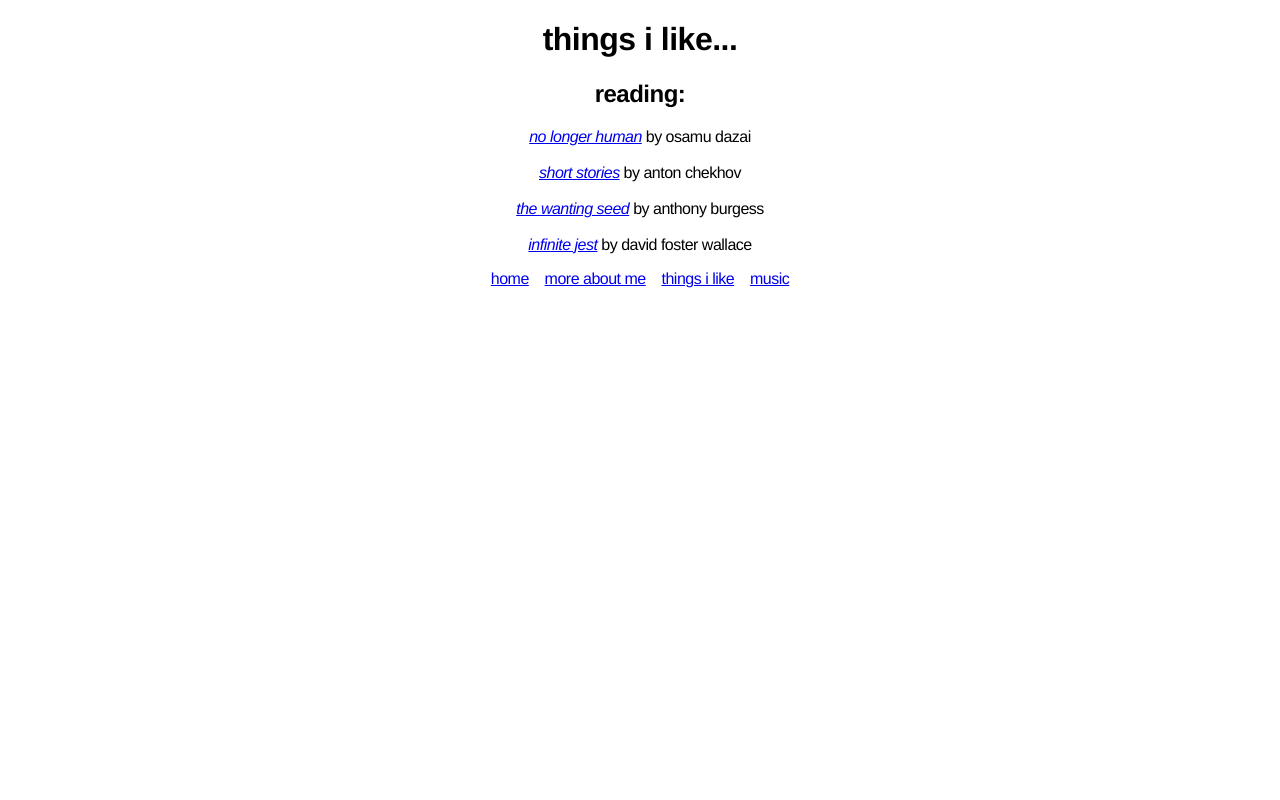
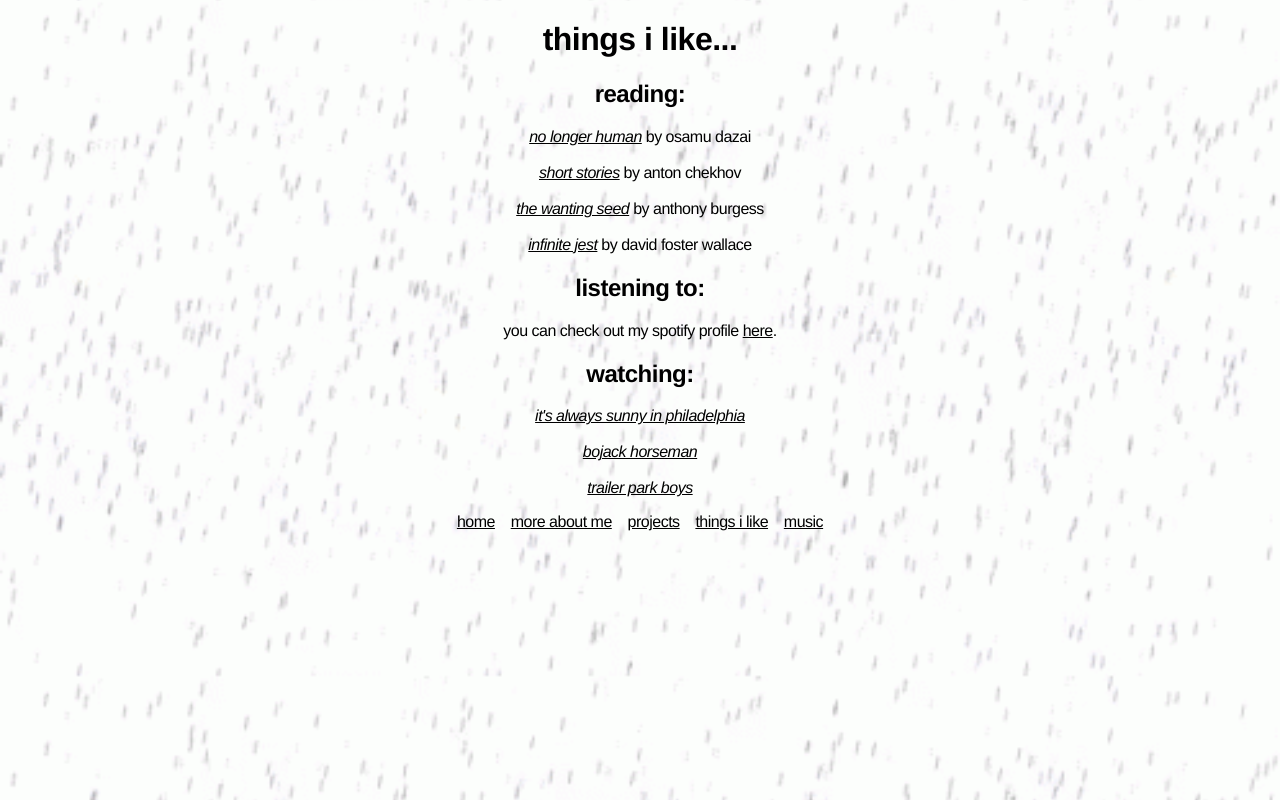
Before and after one commit to josephquismorio/joeyquismor.io, a plain HTML site: page thingsilike.html in a window 1280 px wide. Drawn offline with Linux system fonts and the light colour scheme.

Commit message:
Add files via upload

```diff
--- a/josephstyle.css
+++ b/josephstyle.css
@@ -12,3 +12,21 @@ body {
     text-align: center;
     bottom: 0px;
 }
+a:link {
+    color: black;
+  }
+
+  /* visited link */
+  a:visited {
+    color: black;
+  }
+
+  /* mouse over link */
+  a:hover {
+    color: grey;
+  }
+
+  /* selected link */
+  a:active {
+    color: grey;
+  }
--- a/thingsilike.html
+++ b/thingsilike.html
@@ -2,6 +2,7 @@
 <html>
 <head>
     <title>things i like - joey quismorio</title>
+    <link rel="shortcut icon" href="favicon.ico" type="image/x-icon">
 </head>
 <link href="./josephstyle.css" type="text/css" rel="stylesheet">
 <body>
@@ -21,8 +22,28 @@
     </div>
 </div>
 <div>
+    <h2>listening to:</h2>
+    <div>
+        <p>
+            you can check out my spotify profile <a href=https://open.spotify.com/user/cooljoey69?si=FCSTTrexT5a7Flq0UVtm3w target=_blank>here</a>.
+        </p>
+    </div>
+</div>
+<div>
+    <h2>watching:</h2>
+    <div>
+        <p>
+            <em><a href=https://www.hulu.com/series/2171423f-3326-4dfa-b193-b40494e60109 target=_blank>it's always sunny in philadelphia</a></em>
+            <br /><br />
+            <em><a href=https://www.netflix.com/title/70300800 target=_blank>bojack horseman</a></em>
+            <br /><br />
+            <em><a href=https://www.netflix.com/title/70153385 target=_blank>trailer park boys</a></em>
+        </p>
+    </div>
+</div>
+<div>
     <p>
-        <a href="https://joeyquismor.io">home</a> &nbsp;&nbsp; <a href="./moreaboutme.html">more about me</a> &nbsp;&nbsp; <a href="./thingsilike.html">things i like</a> &nbsp;&nbsp; <a href="./music.html">music</a>
+        <a href="https://joeyquismor.io">home</a> &nbsp;&nbsp; <a href="./moreaboutme">more about me</a> &nbsp;&nbsp; <a href="./projects">projects</a> &nbsp;&nbsp; <a href="./thingsilike">things i like</a> &nbsp;&nbsp; <a href="./music">music</a>
     </p>
 </div>
 </body>
```
Also changed, not shown: error.html (+2 -1 lines), index.html (+5 -2 lines), moreaboutme.html (+2 -1 lines), music.html (+2 -1 lines), projects.html (added, +29 -0 lines), favicon.ico (added), rainy gif.gif (added).
